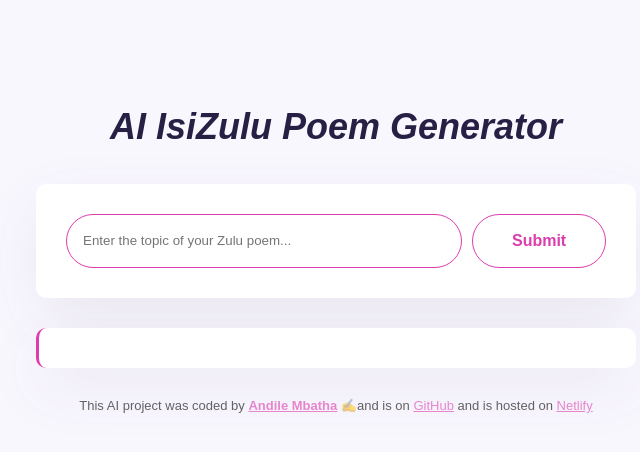
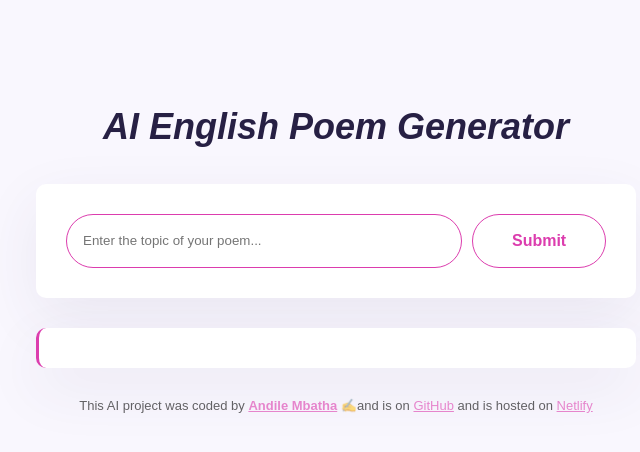
Before and after one commit to ANDILE805/English-poem-generator-AIproject, a plain HTML site: page index.html in a window 1280 px wide. Shown: the whole page, without its empty margins (304-944 px from the left). Drawn offline with nearby package versions, Linux system fonts and the light colour scheme.

Commit message:
Update index.html

```diff
--- a/index.html
+++ b/index.html
@@ -19,14 +19,14 @@
   <body>
     <div class="container">
       <header>
-        <h1>AI IsiZulu Poem Generator</h1>
+        <h1>AI English Poem Generator</h1>
       </header>
 
       <main>
         <form  id="poem-generator-form">
           <input
             type="text"
-            placeholder="Enter the topic of your Zulu poem..."
+            placeholder="Enter the topic of your poem..."
             required
             class="instructions"
             id="user-instructions"
```
